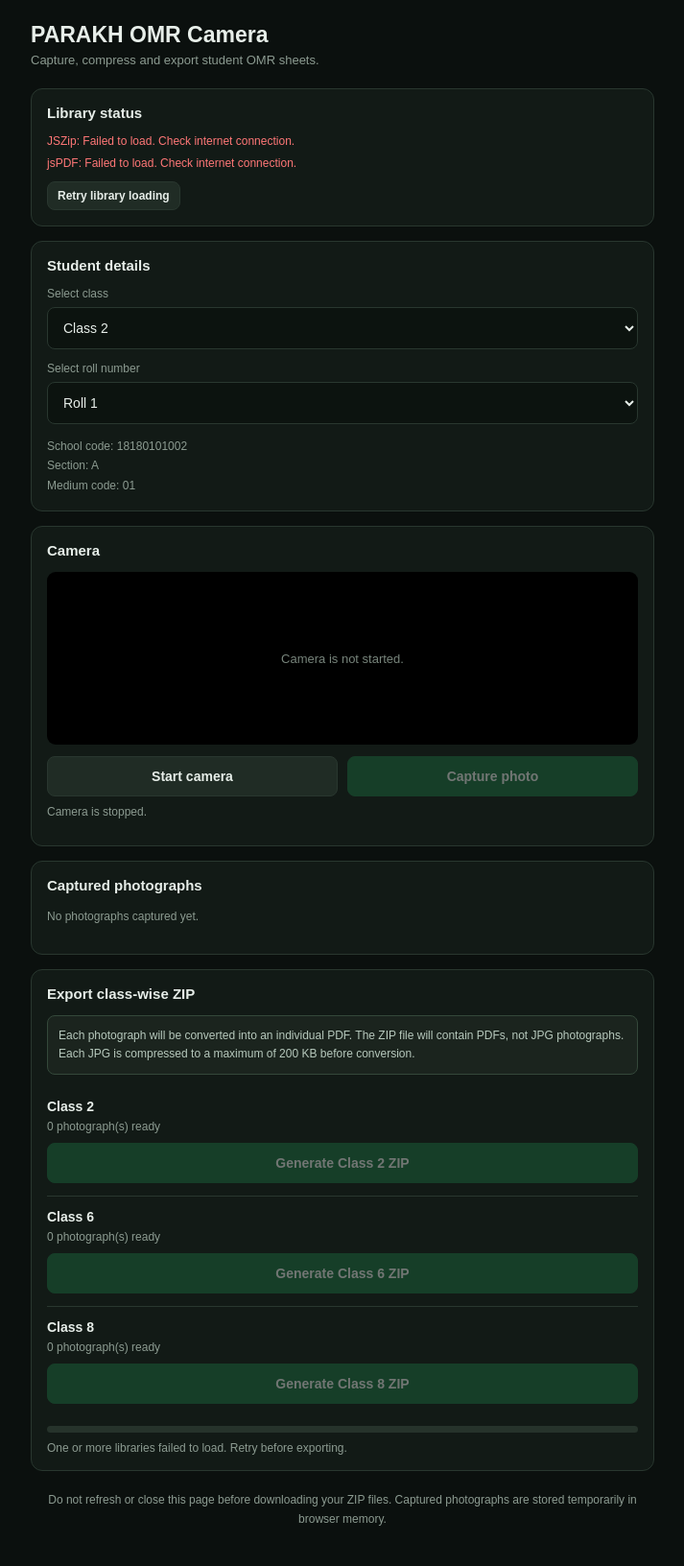
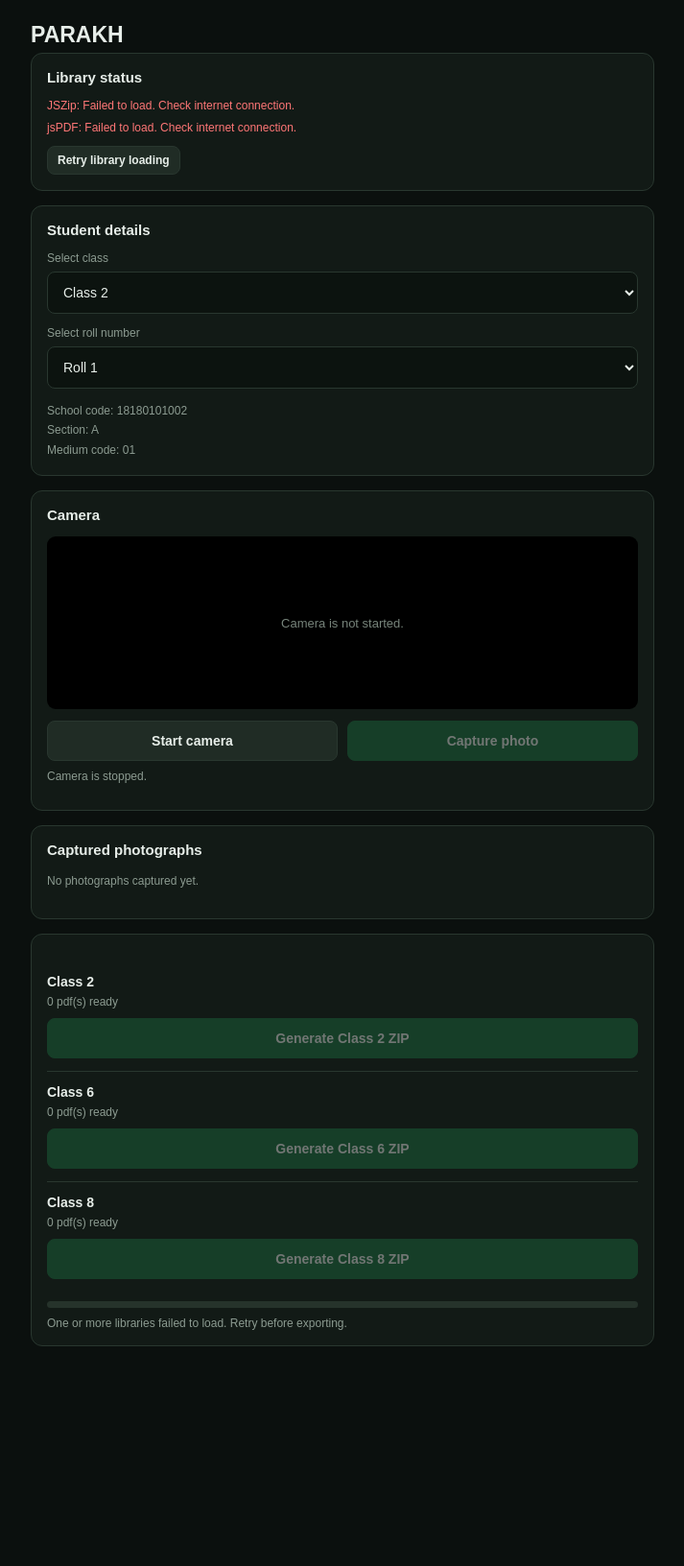
Before and after one commit to lpupmarks/lpupmarks.github.io, a Jekyll site: the page parakh.html, which Jekyll copies as it is, in a window 1280 px wide. Shown: the whole page at 96% size, without its empty margins (283-996 px from the left). Built offline with Jekyll 4.4.1, drawn with Linux system fonts in a browser that asks for light colours; after the commit the page ends 1436 px from its top, so only the background shows below that.

Commit message:
update parakh.html

```diff
--- a/parakh.html
+++ b/parakh.html
@@ -255,8 +255,7 @@ video {
 
 <div class="container">
 
-    <h1>PARAKH OMR Camera</h1>
-    <div class="subtitle">Capture, compress and export student OMR sheets.</div>
+    <h1>PARAKH</h1>
 
     <!-- LIBRARY STATUS -->
     <div class="panel">
@@ -341,13 +340,6 @@ video {
 
     <!-- ZIP EXPORT -->
     <div class="panel">
-        <h2>Export class-wise ZIP</h2>
-
-        <div class="notice">
-            Each photograph will be converted into an individual PDF.
-            The ZIP file will contain PDFs, not JPG photographs.
-            Each JPG is compressed to a maximum of 200 KB before conversion.
-        </div>
 
         <div id="zipRows" style="margin-top:12px;"></div>
 
@@ -360,10 +352,6 @@ video {
         </div>
     </div>
 
-    <div class="info" style="text-align:center;margin:20px 0;">
-        Do not refresh or close this page before downloading your ZIP files.
-        Captured photographs are stored temporarily in browser memory.
-    </div>
 
 </div>
 
@@ -936,7 +924,7 @@ function renderZipRows() {
 
         const info = document.createElement("div");
         info.className = "zip-row-info";
-        info.textContent = count + " photograph(s) ready";
+        info.textContent = count + " pdf(s) ready";
 
         const button = document.createElement("button");
         button.className = "primary";
```
Also changed, not shown: other parts of parakh.html (+1 -1 lines).
